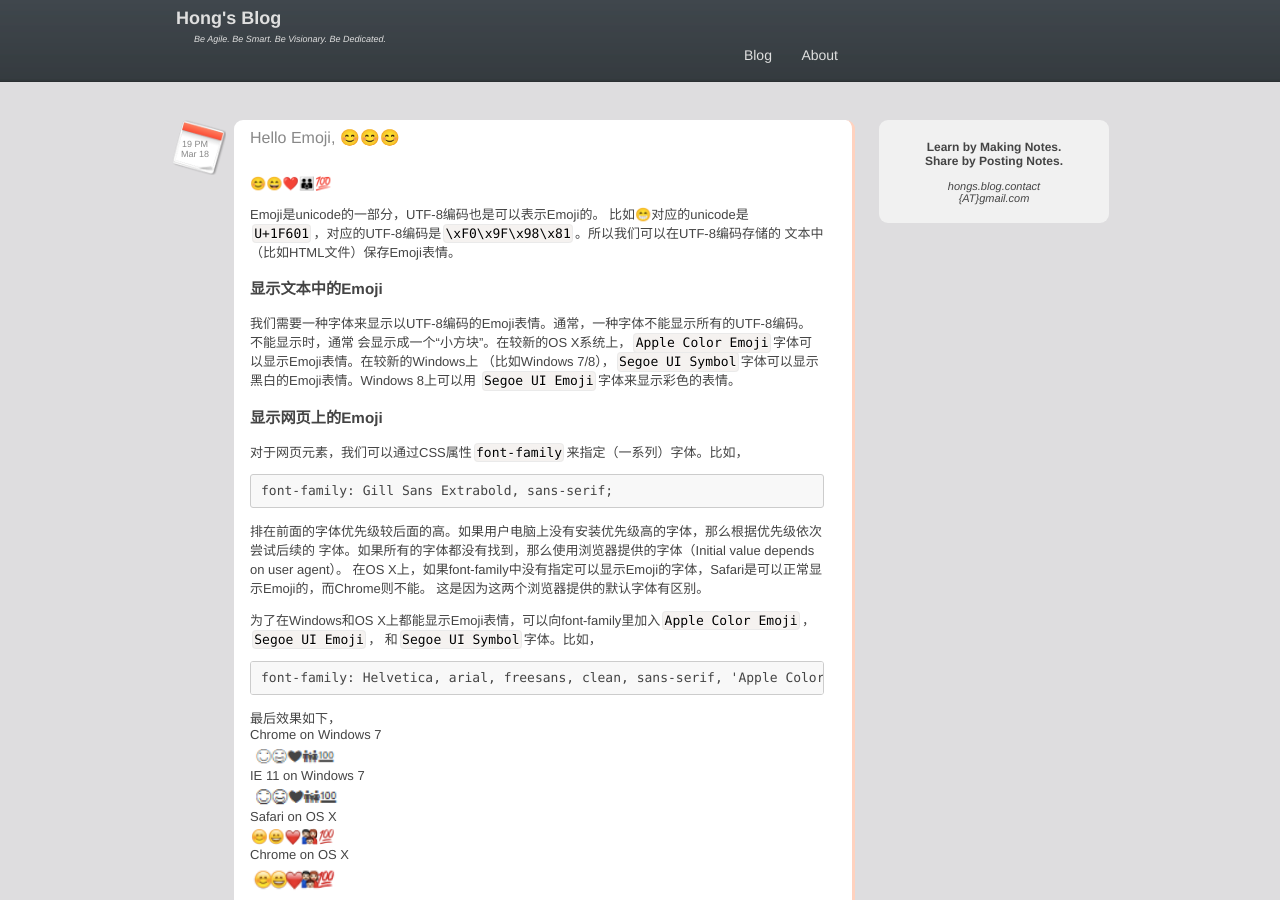
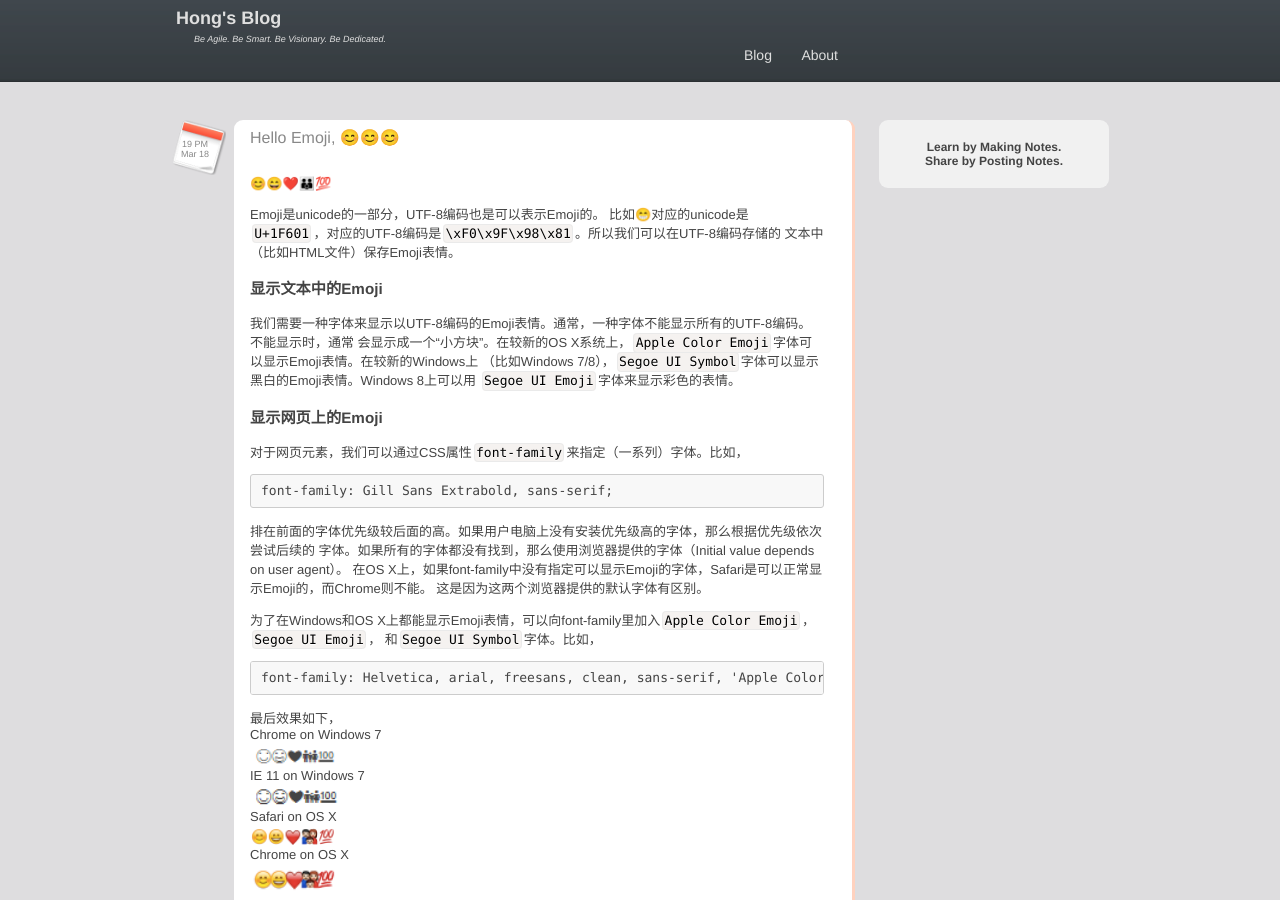
Before and after one commit to RockHong/rockhong.github.com, a Jekyll site: the page built from index.html, in a window 1280 px wide and 900 px high. Built offline with Jekyll 4.4.1, drawn with Linux system fonts in a browser that asks for light colours; the list of posts is cut into pages by our own code; comment, search, counter and statistics services are not loaded.

Commit message:
Update index.html

```diff
--- a/index.html
+++ b/index.html
@@ -80,7 +80,6 @@ title: Home Page
     <div id="self-intro">
     <!--img src="../images/avatar.png" alt="protrait"-->
     <p id="words"> Learn by Making Notes. <br> Share by Posting Notes.</p>
-    <p id="mail">hongs.blog.contact<br>{AT}gmail.com</p>
     </div>
 
     <script async src="//pagead2.googlesyndication.com/pagead/js/adsbygoogle.js"></script>
```
